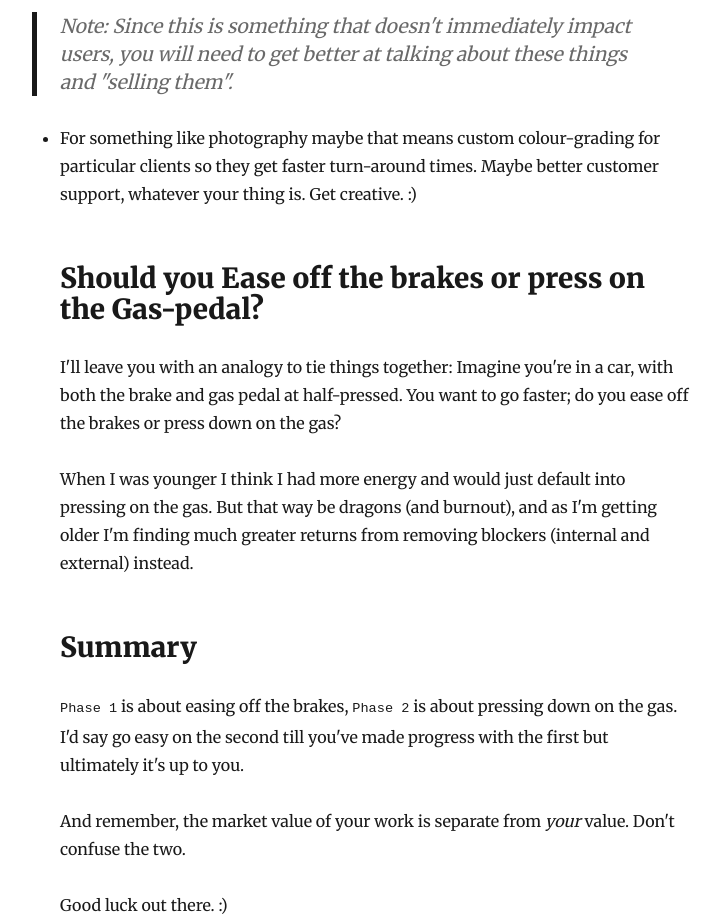
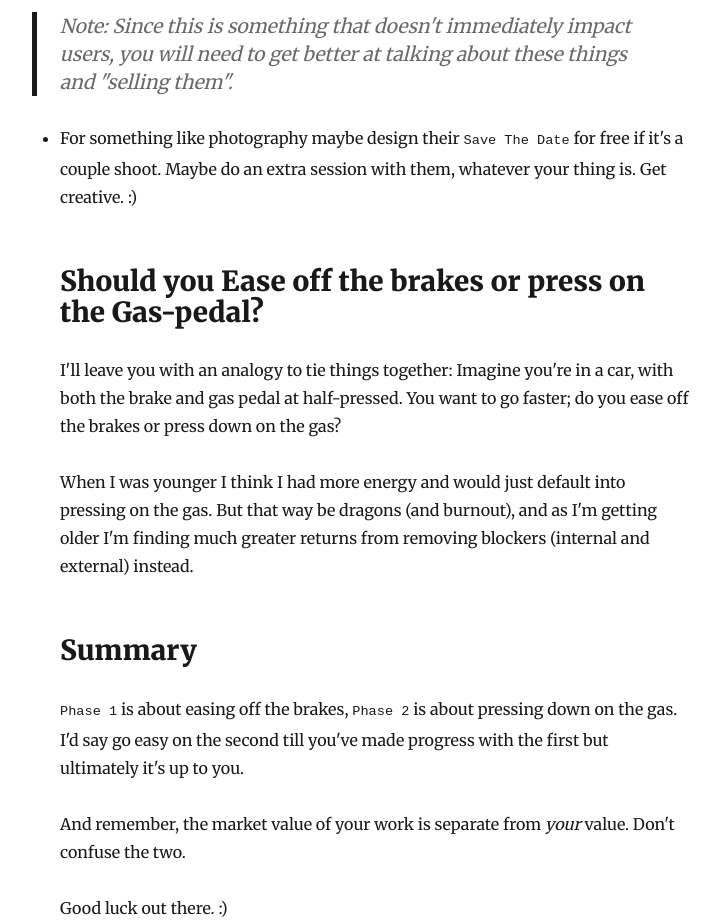
Before and after one commit to jLouzado/patchcording.com, a Gatsby site: page /2019-02-25-pricing-creative-work/ in a window 1280 px wide. Shown: the part 2500-3424 px from the top of the page, without its empty margins (265-985 px from the left). Built offline with nearby package versions, Linux system fonts and the light colour scheme; Gatsby itself is replaced by a stand-in of ours; some packages are replaced by stand-ins of ours.

Commit message:
fix(creative-work): Change example of value-add for Photography

```diff
--- a/content/blog/2019-02-25-pricing-creative-work/index.md
+++ b/content/blog/2019-02-25-pricing-creative-work/index.md
@@ -59,7 +59,7 @@ This is the current market value of what you're doing. This is the step that mos
 
 > Note: Since this is something that doesn't immediately impact users, you will need to get better at talking about these things and "selling them".
 
-- For something like photography maybe that means custom colour-grading for particular clients so they get faster turn-around times. Maybe better customer support, whatever your thing is. Get creative. :)
+- For something like photography maybe design their `Save The Date` for free if it's a couple shoot. Maybe do an extra session with them, whatever your thing is. Get creative. :)
 
 ## Should you Ease off the brakes or press on the Gas-pedal?
 
```
